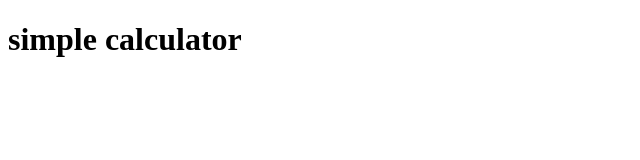
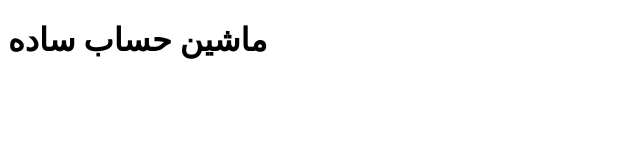
Before and after one commit to leila736/simple-calculator, a plain HTML site: page index.html in a window 1280 px wide. Shown: the whole page, without its empty margins (0-640 px from the left). Drawn offline with Linux system fonts and the light colour scheme.

Commit message:
شروع پروژه

```diff
--- a/index.html
+++ b/index.html
@@ -1,9 +1,9 @@
 <!DOCTYPE html>
 <html>
 <head>
-  <title>Js-1st-day</title>
+  <title>جاوا اسکریپت (1)</title>
 </head>
 <body>
-  <h1>simple calculator</h1>
+  <h1>ماشین حساب ساده</h1>
 </body>
 </html>
```
